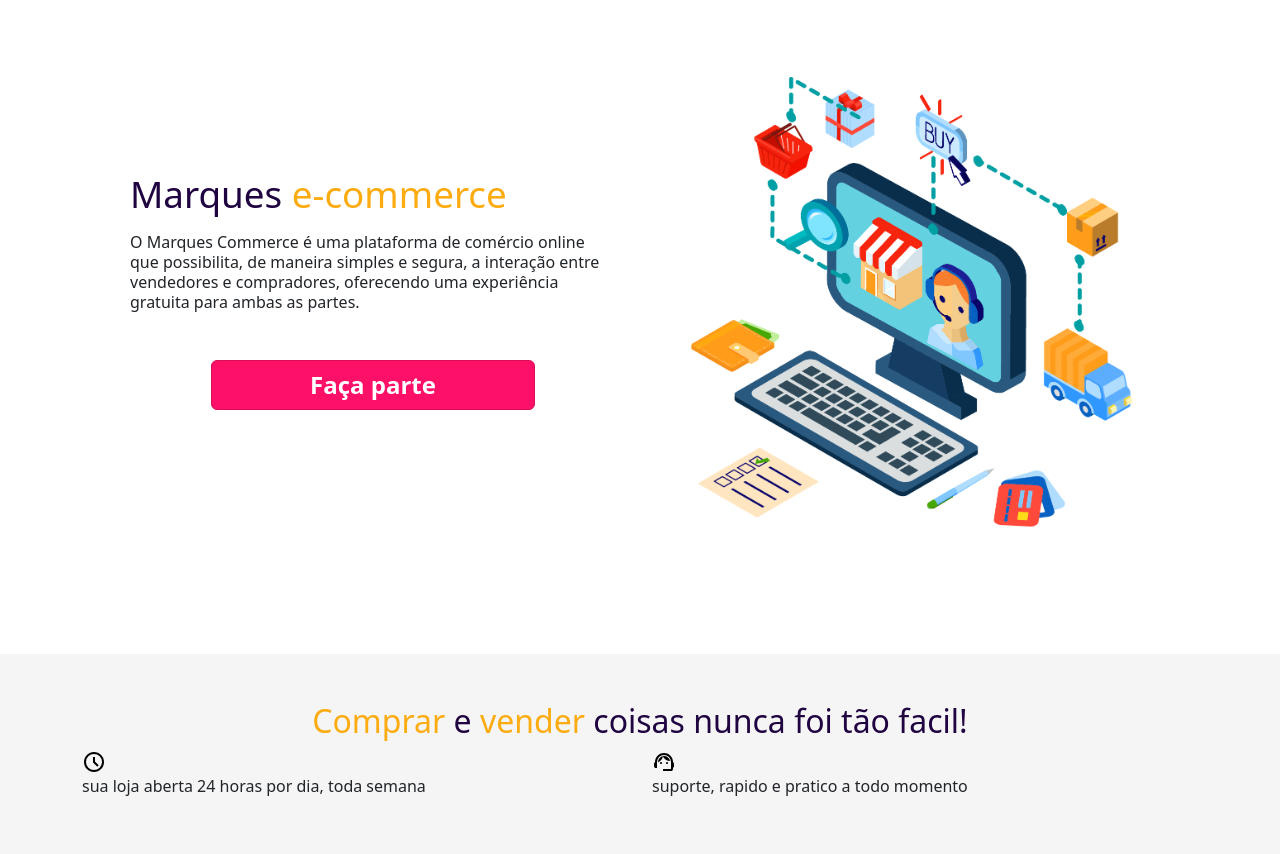
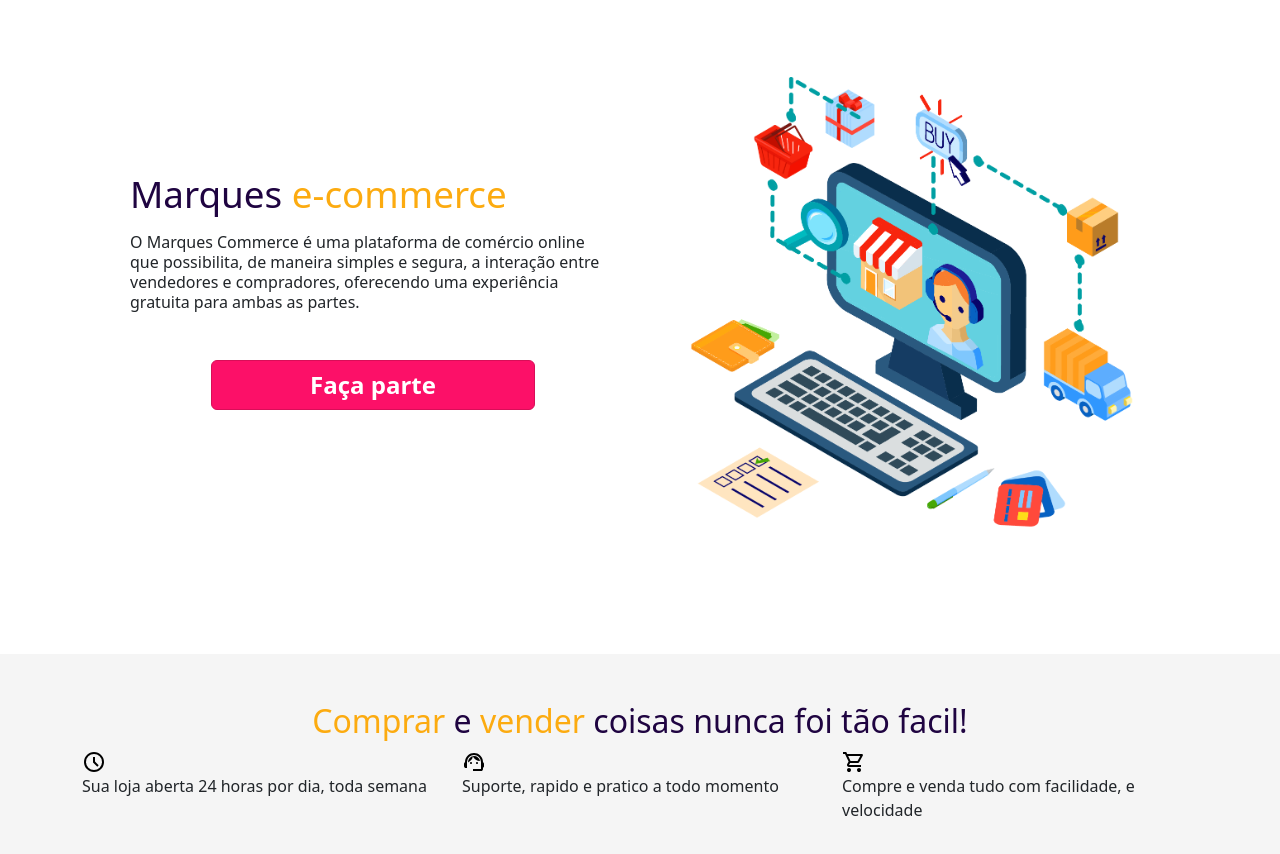
Before and after one commit to JoaoVMarques/marques-ecommerce, a React (Vite) app: page / in a window 1280 px wide. Shown: the top 854 px of the page. Built offline with nearby package versions, Linux system fonts and the light colour scheme.

Commit message:
Adicionando mais uma qualidade ao site

```diff
--- a/src/pages/infoPage/components/introObject.ts
+++ b/src/pages/infoPage/components/introObject.ts
@@ -1,16 +1,22 @@
 import clockIcon from '../../../imgs/svgs/clock.svg';
 import supportIcon from '../../../imgs/svgs/support.svg';
+import cartIcon from '../../../imgs/svgs/cart.svg';
 
 export const clock = {
   icon: clockIcon,
-  description: 'sua loja aberta 24 horas por dia, toda semana',
+  description: 'Sua loja aberta 24 horas por dia, toda semana',
 };
 
 export const support = {
   icon: supportIcon,
-  description: 'suporte, rapido e pratico a todo momento',
+  description: 'Suporte, rapido e pratico a todo momento',
 };
 
-const allObjects = [clock, support];
+export const cart = {
+  icon: cartIcon,
+  description: 'Compre e venda tudo com facilidade, e velocidade',
+};
+
+const allObjects = [clock, support, cart];
 
 export default allObjects;
```
Also changed, not shown: src/imgs/svgs/cart.svg (added).
